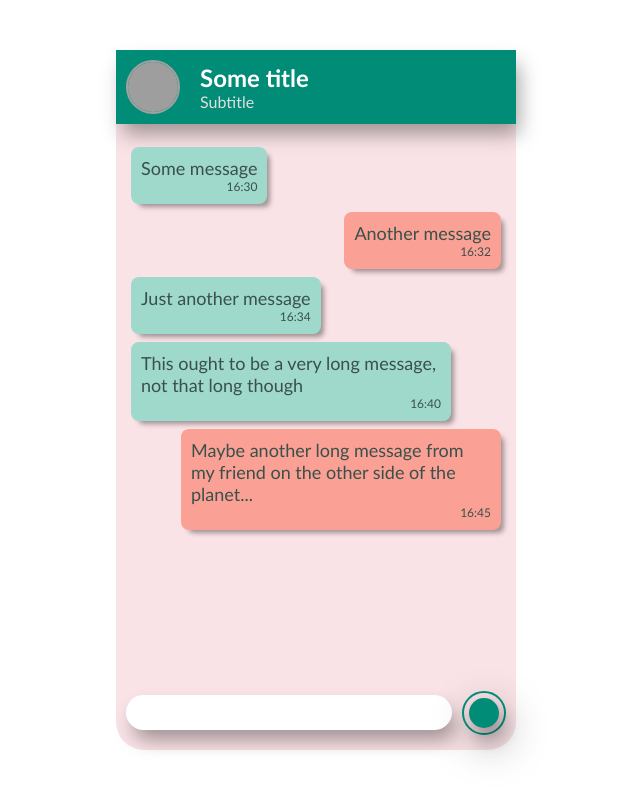
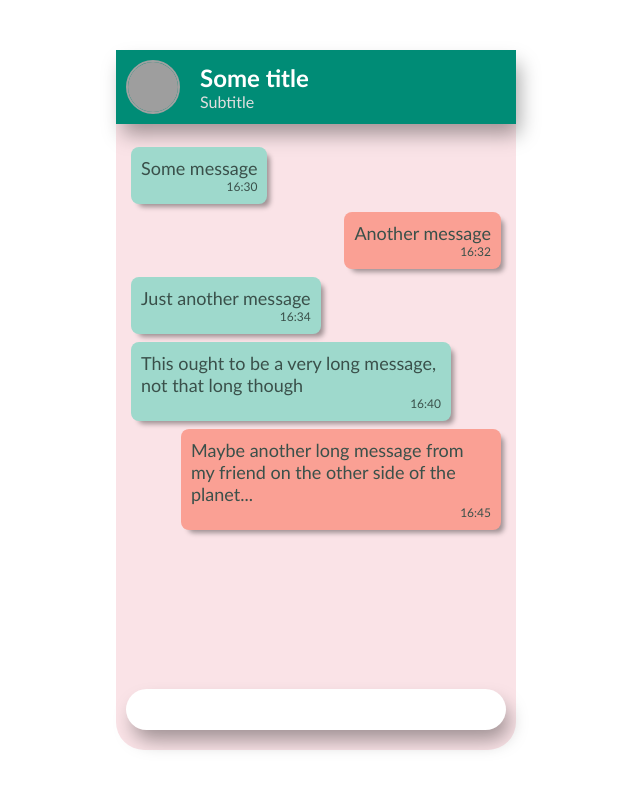
Before and after one commit to roj4s/elbots_chatbox, a React (Create React App) app: page / in a window 1280 px wide. Shown: the top 796 px of the page, without its empty margins (324-964 px from the left). Built offline with nearby package versions, Linux system fonts and the light colour scheme; grey boxes are pictures that could not be loaded.

Commit message:
Triangle button styling and positioning
Signed-off-by: Luis Miguel Rojas Aguilera <rojas@icomp.ufam.edu.br>

```diff
--- a/src/views/chatbox/messageinput/messageinput.css
+++ b/src/views/chatbox/messageinput/messageinput.css
@@ -16,6 +16,7 @@
     padding-left: 30px;
     outline: none;
     border: none;
+    font-size: 18px;
     margin: 10px;
     width: 100%;
     box-sizing: border-box;
@@ -23,10 +24,12 @@
     -webkit-box-shadow: 5px 12px 19px -2px rgba(0,0,0,0.36);
     -moz-box-shadow: 5px 12px 19px -2px rgba(0,0,0,0.36);
     box-shadow: 5px 12px 19px -2px rgba(0,0,0,0.36);
+    color: rgb(58, 80, 74);
 }
 
 .MessageInputSubmit {
-    display: flex;
+
+    display: none;
     align-items: center;
     justify-content: center;
     min-width: 40px;
@@ -36,27 +39,42 @@
     cursor: pointer;
     vertical-align: middle;
     text-align: center;
-    -webkit-filter: drop-shadow(5px 12px 19px rgba(0, 0, 0, 0.36));
-    filter: drop-shadow(5px 12px 19px rgba(0, 0, 0, 0.36));
-    border: 2px solid #008C76FF;
+    -webkit-filter: drop-shadow(5px 12px 3px rgba(0, 0, 0, 0.36));
+    filter: drop-shadow(5px 10px 3px rgba(0, 0, 0, 0.36));
+    border: 4px solid #008C76FF;
 
 }
 
 .MessageInputSubmitInner {
     background-color: #008C76FF;
-    width: 30px;
-    height: 30px;
-    border-radius: 50%;
     box-shadow: 5px 12px 19px -2px rgba(0,0,0,0.36);
+    position: relative;
+    text-align: left;
+    transform: rotate(-180deg) translateY(-20%) translateX(25%) skewX(-30deg) scale(1,.866);
 }
 
+.MessageInputSubmitInner:before, .MessageInputSubmitInner:after {
+    content: '';
+	position: absolute;
+	background-color: inherit;
+}
 
-.MessageInputSubmitInner:hover {
-    background-color: rgb(231, 129, 129);
+.MessageInputSubmitInner, .MessageInputSubmitInner::before, .MessageInputSubmitInner:after {
+    width: 16px;
+    height: 16px;
+    border-top-right-radius: 30%;
+}
+
+.MessageInputSubmitInner:before {
+    transform: rotate(-135deg) skewX(-45deg) scale(1.414,.707) translate(0,-50%);
+}
+
+.MessageInputSubmitInner:after {
+    transform: rotate(135deg) skewY(-45deg) scale(.707,1.414) translate(50%);
 }
 
 .MessageInputInput:valid + .MessageInputSubmit {
 
-    display: inline;
+    display: flex;
 
 }
```
Also changed, not shown: src/views/chatbox/messageinput/button.png (deleted).
